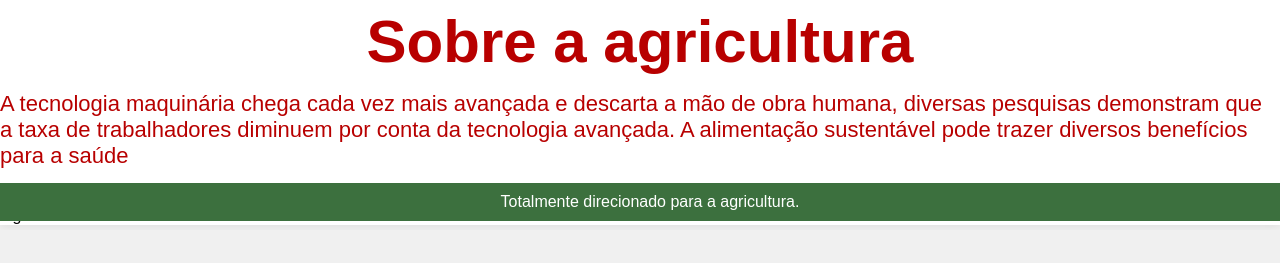
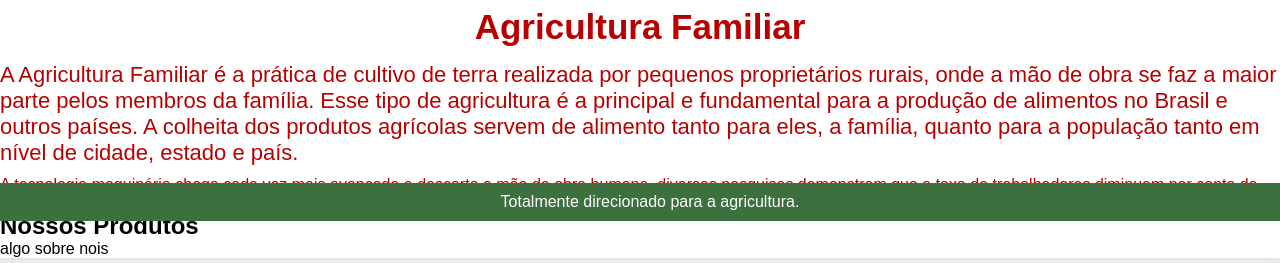
Before and after one commit to VeineHellen/projeto-agrinho, a plain HTML site: page index.html in a window 1280 px wide. Shown: the part 579-842 px from the top of the page. Before the commit the page ends 809 px from the top, so only its background shows below. Drawn offline with Linux system fonts and the light colour scheme.

Commit message:
aaaaaaaa

```diff
--- a/index.html
+++ b/index.html
@@ -28,8 +28,9 @@
         <section class="sobre_agricultura">
              <div class="sobre_agricultura-div-conteudo"></div>
              <img src="img/agro2.jpg" alt="créditos: google" class="sobre_agricultura-imagem">
-            <h2 class="sobre_agricultura-titulo">Sobre a agricultura</h2>
-            <p class="sobre_agricultura-texto-um">A tecnologia maquinária chega cada vez mais avançada e descarta a mão de obra humana, diversas pesquisas demonstram que a taxa de trabalhadores diminuem por conta da tecnologia avançada. A alimentação sustentável pode trazer diversos benefícios para a saúde</p>
+            <h2 class="sobre_agricultura-titulo">Agricultura Familiar</h2>
+            <p class="sobre_agricultura-texto-um">A Agricultura Familiar é a prática de cultivo de terra realizada por pequenos proprietários rurais, onde a mão de obra se faz a maior parte pelos membros da família. Esse tipo de agricultura é a principal e fundamental para a produção de alimentos no Brasil e outros países. A colheita dos produtos agrícolas servem de alimento tanto para eles, a família, quanto para a população tanto em nível de cidade, estado e país.</p>
+            <p class="sobre_agricultura-texto-dois">A tecnologia maquinária chega cada vez mais avançada e descarta a mão de obra humana, diversas pesquisas demonstram que a taxa de trabalhadores diminuem por conta da tecnologia avançada. A alimentação sustentável pode trazer diversos benefícios para a saúde</p>
         </section>
         <section>
             <h2>Nossos Produtos</h2>
--- a/style.css
+++ b/style.css
@@ -59,12 +59,13 @@ main {
 .sobre_agricultura-titulo{
     padding: 5px 0;
     text-align: center;
-    font-size: 60px;
+    font-size: 35px;
 }
 
 .sobre_agricultura-texto-um{
     font-size: 22px;
     padding: 10px 0;
+    text-align: left;
 }
 
 footer {
```
